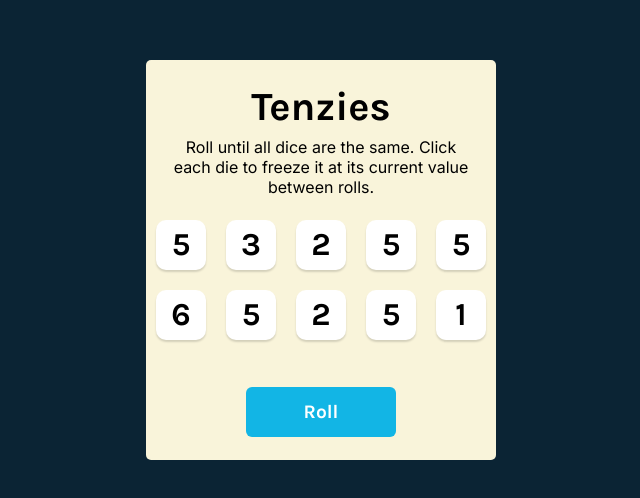
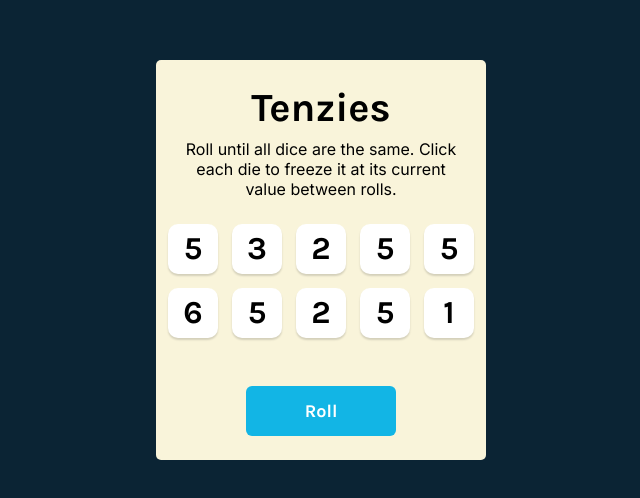
Before and after one commit to CorinaMurg/tenzies, a React (Vite) app: page / in a window 1280 px wide. Shown: the part 140-638 px from the top of the page, without its empty margins (319-959 px from the left). Built offline with nearby package versions, Linux system fonts and the light colour scheme.

Commit message:
Change to rem

```diff
--- a/src/App.css
+++ b/src/App.css
@@ -5,13 +5,14 @@
 
 html {
   height: 100%;
+  font-size: 62.5%;
 }
 
 body {
   height: 100%;
   margin: 0;
   background-color: #0B2434;
-  padding: 20px;
+  padding: 2rem;
   font-family: 'Karla', sans-serif;
   display: flex;
   justify-content: center;
@@ -20,10 +21,10 @@ body {
 
 main {
   background-color: #F9F4DA;
-  height: 400px;
-  width: 350px;
+  height: 40rem;
+  width: 33rem;
   border-radius: 5px;
-  padding: 20px;
+  padding: 2rem;
   display: flex;
   flex-direction: column;
   justify-content: space-around;
@@ -31,7 +32,7 @@ main {
 }
 
 .title {
-  font-size: 40px;
+  font-size: 4rem;
   margin: 0;
 }
 
@@ -45,13 +46,13 @@ main {
 .dice-container {
   display: grid;
   grid-template: auto auto / repeat(5, 1fr);
-  gap: 20px;
-  margin-bottom: 40px;
+  gap: 1.4rem;
+  margin-bottom: 4rem;
 }
 
 .die-face {
-  height: 50px;
-  width: 50px;
+  height: 5rem;
+  width: 5rem;
   box-shadow: 0px 2px 2px rgba(0, 0, 0, 0.15);
   border-radius: 10px;
   display: flex;
@@ -61,17 +62,17 @@ main {
 }
 
 .die-num {
-  font-size: 2rem;
+  font-size: 3.2rem;
 }
 
 .roll-dice {
-  height: 50px;
-  width: 150px;
+  height: 5rem;
+  width: 15rem;
   border: none;
   border-radius: 6px;
   background-color: #12B5E5;
   color: white;
-  font-size: 1.2rem;
+  font-size: 1.8rem;
   font-family: 'Karla', sans-serif;
   cursor: pointer;
 }
@@ -83,3 +84,7 @@ main {
 .roll-dice:active {
   box-shadow: inset 5px 5px 10px -3px rgba(0, 0, 0, 0.7);
 }
+
+p {
+  font-size: 1.6rem;
+}
```
